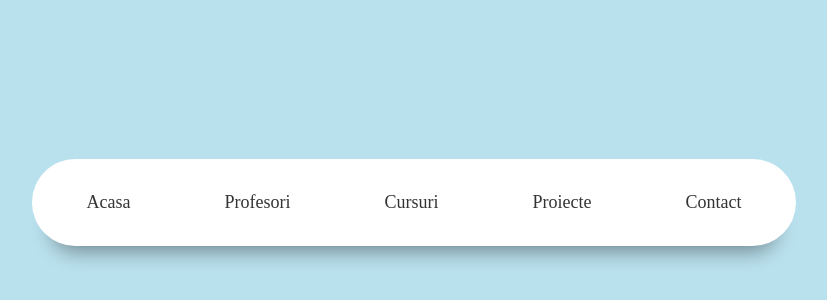
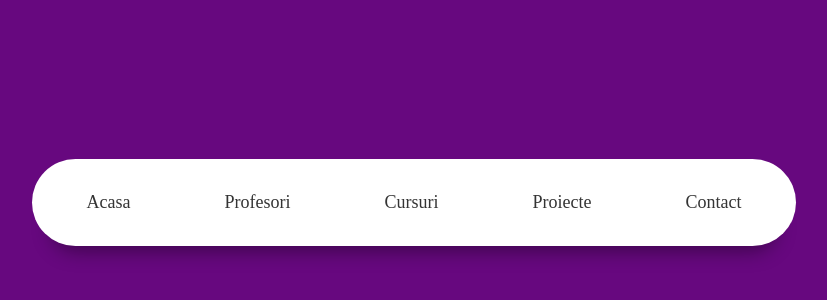
Before and after one commit to sarah0lucy/proj2, a plain HTML site: page index.html in a window 1280 px wide. Shown: the part 198-498 px from the top of the page, without its empty margins (226-1053 px from the left). Drawn offline with Linux system fonts and the light colour scheme.

Commit message:
Update style.css

```diff
--- a/style.css
+++ b/style.css
@@ -6,7 +6,7 @@
 }
 .container
 {
-    background: rgb(185, 224, 237);
+    background: rgb(103, 8, 127);
     width: 100%;
     height: 100vh;
     display: flex;
```
